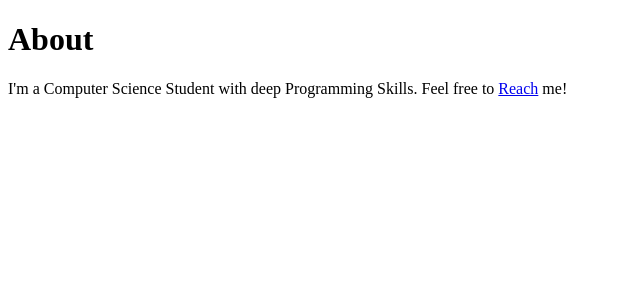
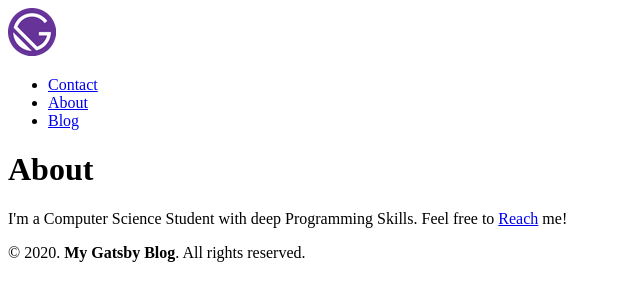
Before and after one commit to UnderGrounder96/my-gatsby-blog, a Gatsby site: page /about in a window 1280 px wide. Shown: the whole page, without its empty margins (0-640 px from the left). Built offline with nearby package versions, Linux system fonts and the light colour scheme; Gatsby itself is replaced by a stand-in of ours.

Commit message:
Header and Footer components added

```diff
--- /dev/null
+++ b/src/components/Footer.js
@@ -0,0 +1,12 @@
+import React from "react"
+
+export default function Footer() {
+  return (
+    <footer>
+      <div>
+        &copy; {new Date().getFullYear()}. <strong>My Gatsby Blog</strong>. All
+        rights reserved.
+      </div>
+    </footer>
+  )
+}
--- /dev/null
+++ b/src/components/Header.js
@@ -0,0 +1,26 @@
+import React from "react"
+import { Link } from "gatsby"
+
+export default function Header() {
+  return (
+    <header>
+      <nav>
+        <Link to="/">
+          <img loading="lazy" src="favicon.ico" alt="logo" />
+        </Link>
+
+        <ul>
+          <li>
+            <Link to="/contact">Contact</Link>
+          </li>
+          <li>
+            <Link to="/about">About</Link>
+          </li>
+          <li>
+            <Link to="/blog">Blog</Link>
+          </li>
+        </ul>
+      </nav>
+    </header>
+  )
+}
--- a/src/pages/about.js
+++ b/src/pages/about.js
@@ -1,14 +1,19 @@
 import React from "react"
 import { Link } from "gatsby"
+
+import Header from "../components/Header"
+import Footer from "../components/Footer"
 
 export default function AboutPage() {
   return (
     <div>
+      <Header />
       <h1>About</h1>
       <p>
         I'm a Computer Science Student with deep Programming Skills. Feel free
         to <Link to="/contact">Reach</Link> me!
       </p>
+      <Footer />
     </div>
   )
 }
--- a/src/pages/blog.js
+++ b/src/pages/blog.js
@@ -1,10 +1,15 @@
 import React from "react"
+
+import Header from "../components/Header"
+import Footer from "../components/Footer"
 
 export default function BlogPage() {
   return (
     <div>
+      <Header />
       <h1>Blog</h1>
       <p>Future posts will show up here!</p>
+      <Footer />
     </div>
   )
 }
--- a/src/pages/contact.js
+++ b/src/pages/contact.js
@@ -1,8 +1,12 @@
 import React from "react"
+
+import Header from "../components/Header"
+import Footer from "../components/Footer"
 
 export default function ContactPage() {
   return (
     <div>
+      <Header />
       <h1>Contact</h1>
       <p>
         I'm always open for contact via{" "}
@@ -16,6 +20,7 @@
         on Twitter. Feel free to ask about past work, future opportunities or
         just chatting.
       </p>
+      <Footer />
     </div>
   )
 }
--- a/src/pages/index.js
+++ b/src/pages/index.js
@@ -1,14 +1,19 @@
 import React from "react"
 import { Link } from "gatsby"
+
+import Header from "../components/Header"
+import Footer from "../components/Footer"
 
 export default function IndexPage() {
   return (
     <div>
+      <Header />
       <h1>Home</h1>
       <p>
         This is the home page! Need a developer?{" "}
         <Link to="/contact">contact</Link> me!
       </p>
+      <Footer />
     </div>
   )
 }
```
